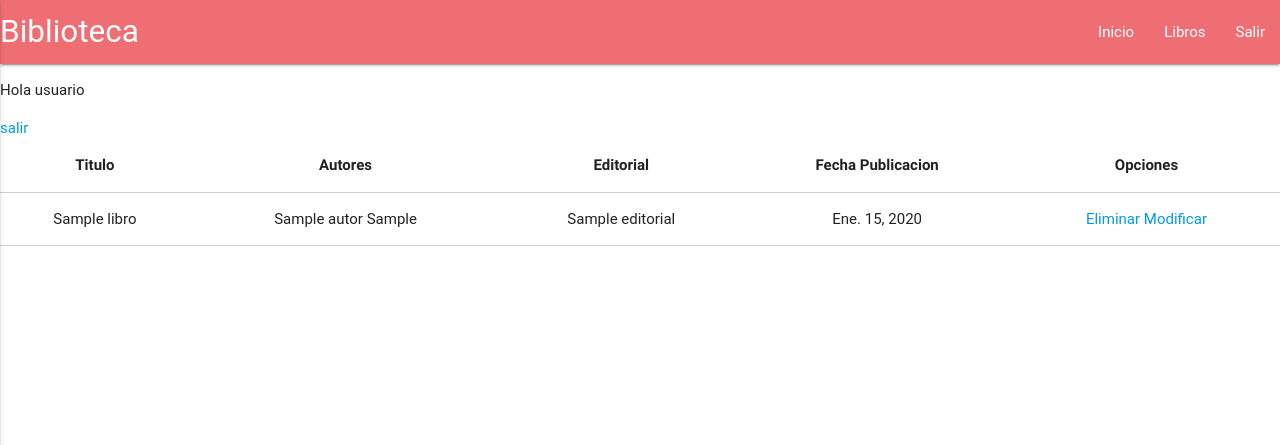
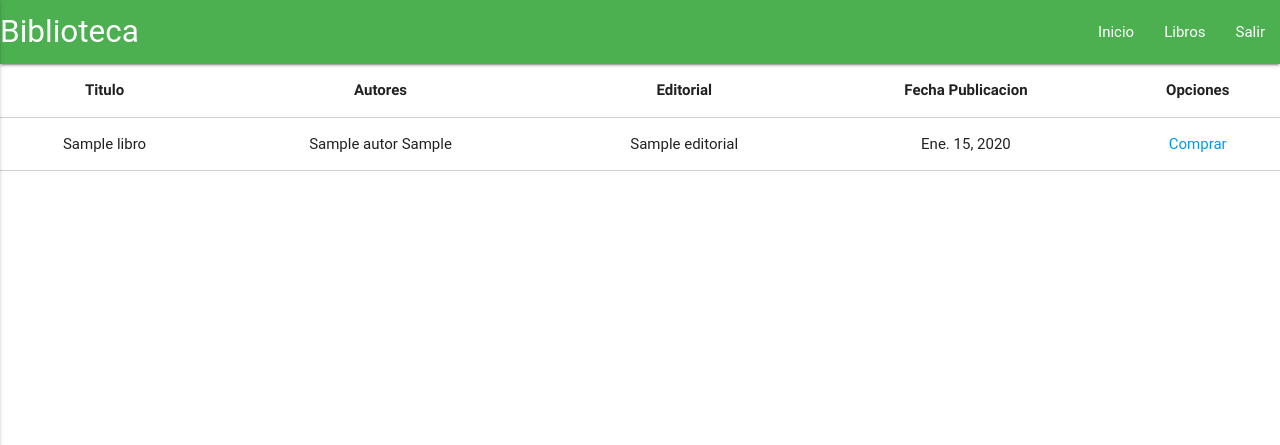
Before and after one commit to elmerestuardo/proyectofinalPC, a Django app: template blog/templates/blog/usuario.html in a window 1280 px wide. Shown: the top 445 px of the page. Run offline with Django 3.2, Linux system fonts and the light colour scheme; the template is opened without the code that fills it: values that come from a table or form of the project are taken from there, others are empty; tables that the repository leaves empty hold one stand-in row (values such as "Sample post"); parts of the project's set-up code (start-up, migrations or seed data) failed here and were passed over; some libraries are stand-ins or nearby versions; some web fonts are replaced.

Commit message:
proyecto terminado, todo esta revisado

```diff
--- a/blog/templates/blog/base.html
+++ b/blog/templates/blog/base.html
@@ -18,7 +18,7 @@
 </head>
 <body>
   <nav>
-    <div class="nav-wrapper">
+    <div class="nav-wrapper green">
       <a href="#!" class="brand-logo">Biblioteca</a>
       <a href="#" data-activates="mobile-demo" class="button-collapse"><i class="material-icons">menu</i></a>
       <ul class="right hide-on-med-and-down">
--- a/blog/templates/blog/usuario.html
+++ b/blog/templates/blog/usuario.html
@@ -1,7 +1,5 @@
 {%extends 'blog/base.html'%}
 {%block content%}
-  <p>Hola usuario</p>
-  <a href="/salir" >salir</a>
 
 <div id="libros" class="col s12">
   <table class="bordered highlight centered">
@@ -25,7 +23,7 @@
       </td>
       <td>{{libro.editorial}}</td>
       <td>{{libro.fecha_publicacion}}</td>
-      <td><a href="administrador/autores/eliminar_autor/{{libro.pk}}">Eliminar</a> <a href="administrador/autores/editar_autor/{{libro.pk}}">Modificar</a></td>
+      <td><a href="https://www.paypal.com/gt/webapps/mpp/home">Comprar</a></td>
     </tr>
       {%endfor%}
     </tbody>
--- a/blog/urls.py
+++ b/blog/urls.py
@@ -17,6 +17,7 @@ urlpatterns = [
         url(r'^administrador/usuarios/listado$', views.listar_usuarios),
         url(r'^administrador/usuarios/eliminar_usuario/(?P<pk>[0-9]+)$', views.eliminar_usuario),
         url(r'^usuario/libros/listado$', views.usuario),
+        url(r'^usuario/libros/comprar$', views.comprar_libro),
         url(r'^salir$', views.salir),
         url(r'^administrador/autores/agregar_autor$', views.agregar_autor),
         url(r'^administrador/autores/editar_autor/(?P<pk>[0-9]+)$', views.editar_autor),
```
